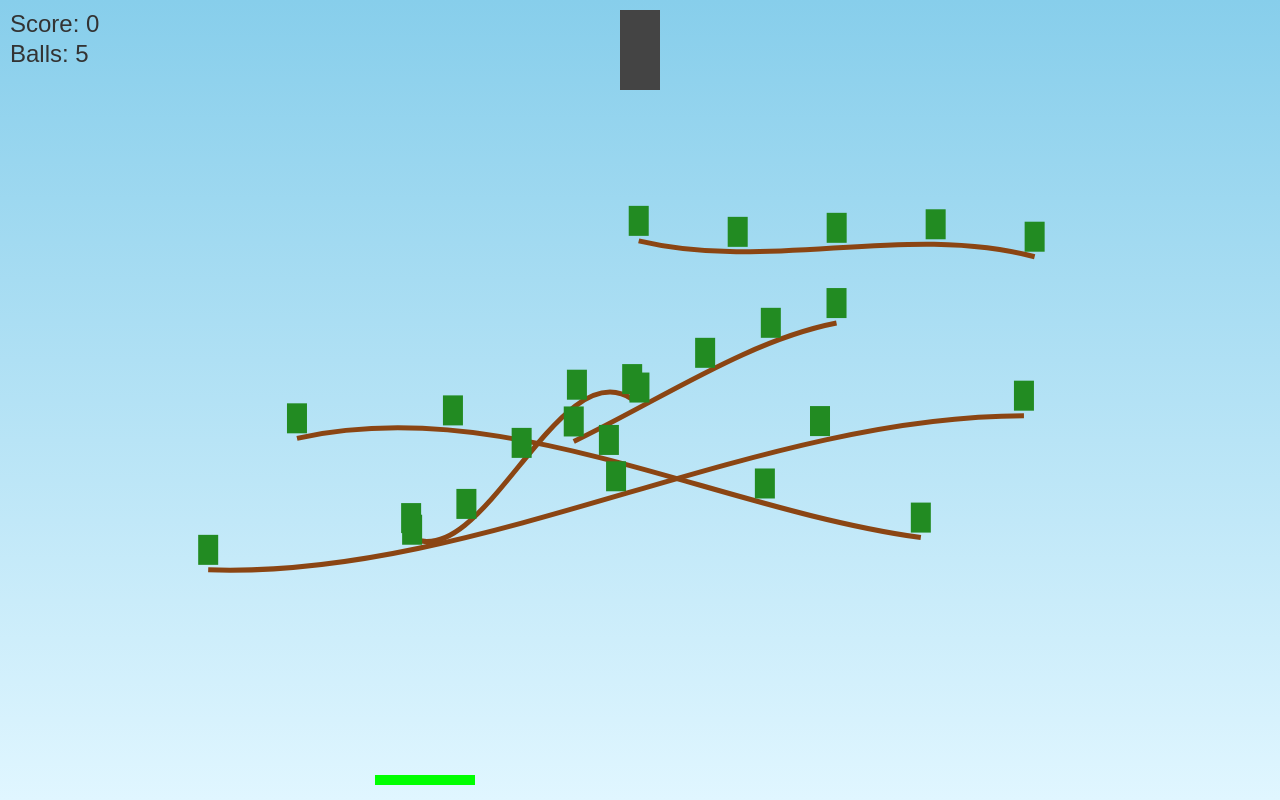
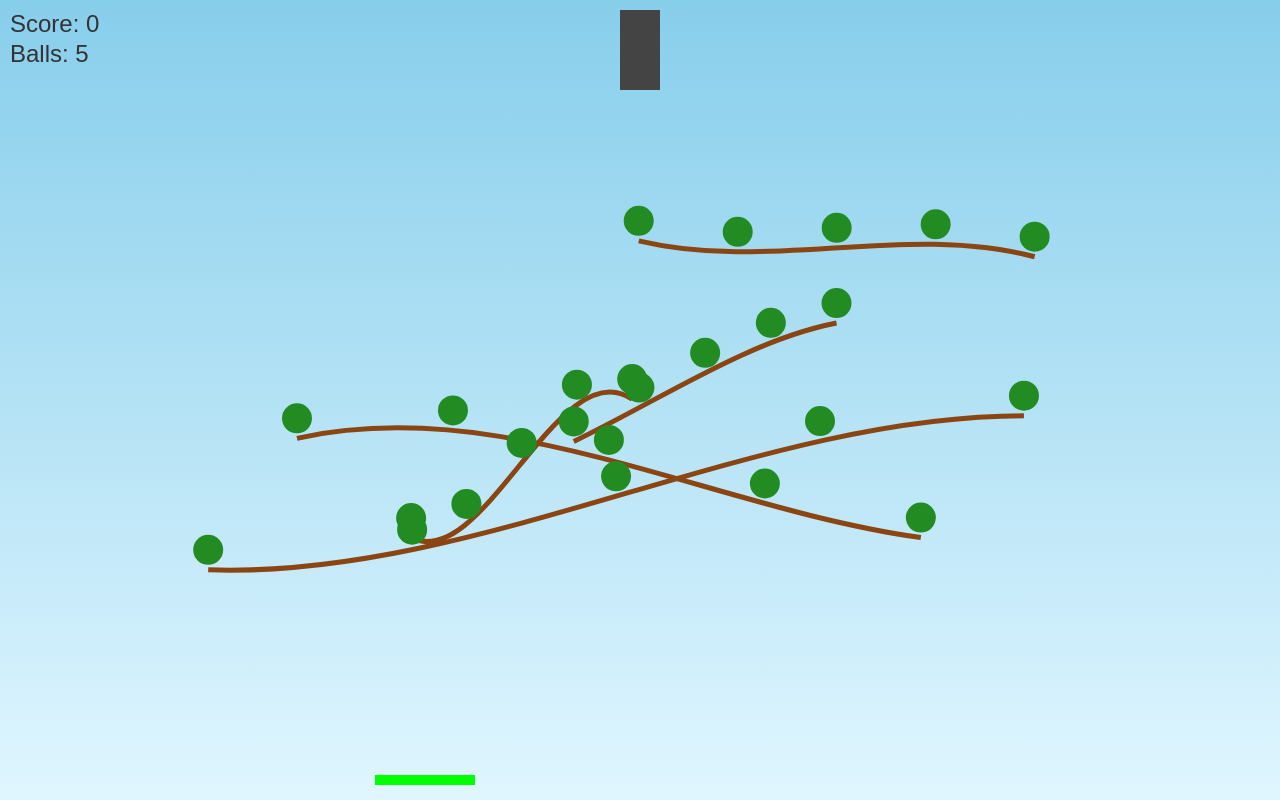
Before and after one commit to 1j01/oregano, a plain HTML site: page websim-version/oregano.html in a window 1280 px wide. Drawn offline with nearby package versions, Linux system fonts and the light colour scheme.

Commit message:
Fix stem collision, bottom behavior, and tweak leaf shape
Websim version link: https://websim.ai/c/R2c3iBbzVID8a86kv

Automatically downloaded from https://party.websim.ai/api/v1/sites/R2c3iBbzVID8a86kv/html?raw=true
via dl-websim-versions.js

LLM prompt:
- The ball must collide with the stems.
- The ball should fall through the bottom, so that you can lose a ball.
- The leaves should be round.

```diff
--- a/websim-version/oregano.html
+++ b/websim-version/oregano.html
@@ -104,12 +104,11 @@
     speed: 5
   };
 
-  // Create walls
-  const wallOptions = { isStatic: true, restitution: 1 };
+  // Create walls (only on sides)
+  const wallOptions = { isStatic: true, restitution: 0.7 };
   Matter.World.add(world, [
     Matter.Bodies.rectangle(0, canvas.height / 2, 10, canvas.height, wallOptions),
-    Matter.Bodies.rectangle(canvas.width, canvas.height / 2, 10, canvas.height, wallOptions),
-    Matter.Bodies.rectangle(canvas.width / 2, canvas.height, canvas.width, 10, wallOptions)
+    Matter.Bodies.rectangle(canvas.width, canvas.height / 2, 10, canvas.height, wallOptions)
   ]);
 
   // Create stems with bezier curves
@@ -119,7 +118,28 @@
     const controlPoint2X = startX + 2 * (endX - startX) / 3;
     const controlPoint2Y = endY + Math.random() * 100 - 50;
 
+    const points = [];
+    for (let t = 0; t <= 1; t += 0.1) {
+      const x = Math.pow(1-t, 3) * startX +
+                3 * Math.pow(1-t, 2) * t * controlPoint1X +
+                3 * (1-t) * Math.pow(t, 2) * controlPoint2X +
+                Math.pow(t, 3) * endX;
+      const y = Math.pow(1-t, 3) * startY +
+                3 * Math.pow(1-t, 2) * t * controlPoint1Y +
+                3 * (1-t) * Math.pow(t, 2) * controlPoint2Y +
+                Math.pow(t, 3) * endY;
+      points.push({ x, y });
+    }
+
+    const stemBody = Matter.Bodies.fromVertices(
+      (startX + endX) / 2,
+      (startY + endY) / 2,
+      [points],
+      { isStatic: true, restitution: 0.7 }
+    );
+
     return {
+      body: stemBody,
       start: { x: startX, y: startY },
       end: { x: endX, y: endY },
       control1: { x: controlPoint1X, y: controlPoint1Y },
@@ -136,6 +156,7 @@
       Math.random() * (canvas.height - 300) + 150
     );
     stems.push(stem);
+    Matter.World.add(world, stem.body);
 
     for (let j = 0; j < 5; j++) {
       const t = j / 4;
@@ -150,8 +171,7 @@
       const leaf = {
         x: x,
         y: y - 20,
-        width: 20,
-        height: 30,
+        radius: 15,
         color: '#228B22',
         active: true
       };
@@ -256,14 +276,16 @@
     // Update leaves
     leaves.forEach(leaf => {
       if (leaf.active) {
+        ctx.beginPath();
+        ctx.arc(leaf.x, leaf.y, leaf.radius, 0, Math.PI * 2);
         ctx.fillStyle = leaf.color;
-        ctx.fillRect(leaf.x - leaf.width / 2, leaf.y - leaf.height / 2, leaf.width, leaf.height);
+        ctx.fill();
 
         if (ball !== null) {
           const dx = ball.position.x - leaf.x;
           const dy = ball.position.y - leaf.y;
           const distance = Math.sqrt(dx * dx + dy * dy);
-          if (distance < 20) {
+          if (distance < ball.circleRadius + leaf.radius) {
             leaf.active = false;
             updateScore(10);
           }
```
